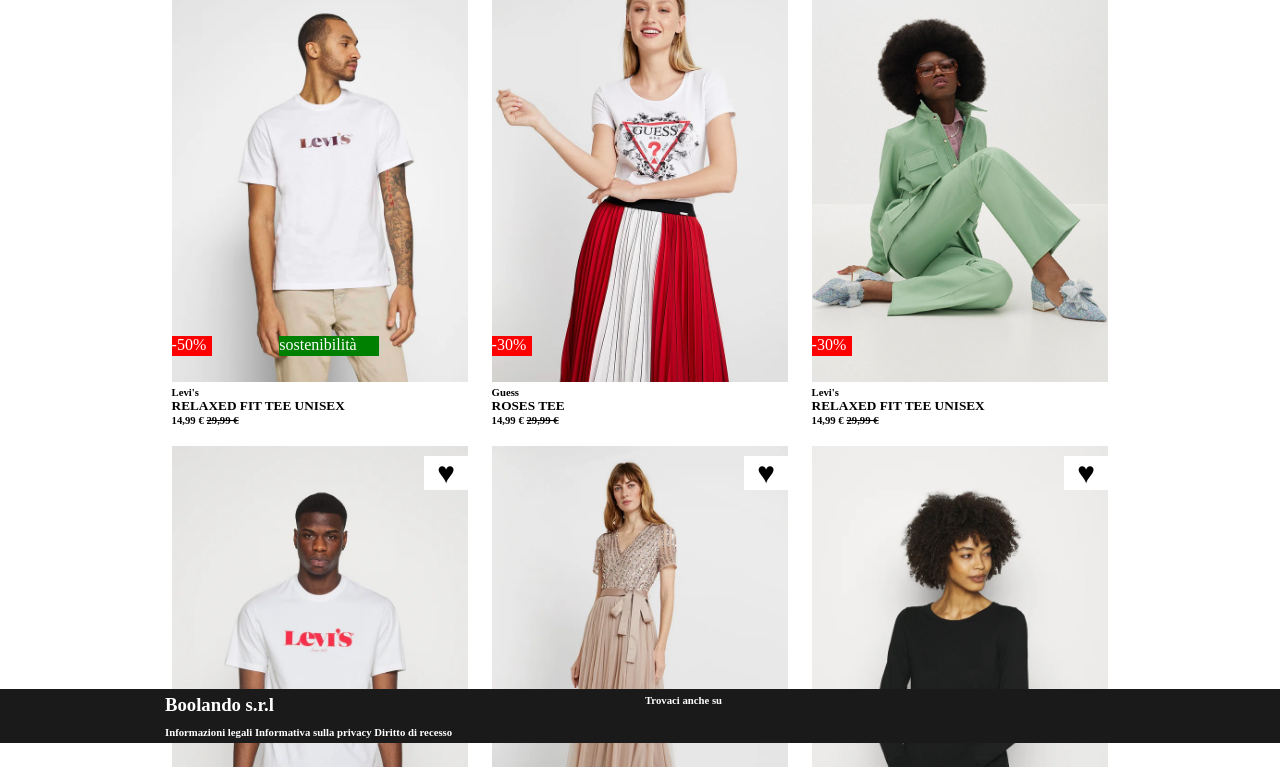
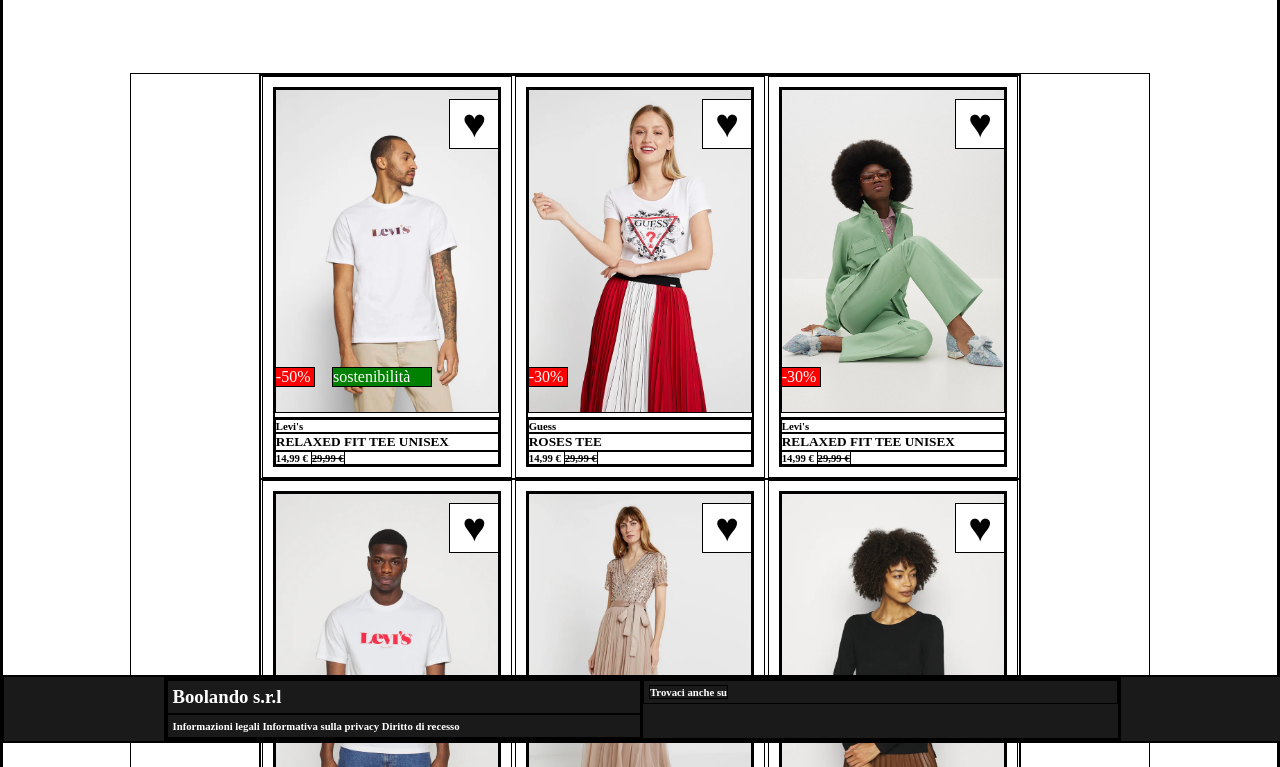
Before and after one commit to info-mic-info/html-css-boolando, a plain HTML site: page index.html in a window 1280 px wide. Shown: the part 57-824 px from the top of the page. Drawn offline with Linux system fonts and the light colour scheme.

```diff
--- a/css/style.css
+++ b/css/style.css
@@ -2,7 +2,7 @@
     padding: 0%;
     margin: 0;
     box-sizing: border-box;
-    /* border: solid 1px black; */
+    border: solid 1px black;
 }
 
 /* HEADER */
@@ -11,8 +11,6 @@ header{
     width: 100%;
     position: fixed;
     z-index: 1;
-
-
     top: 0%;
 }
 
@@ -20,6 +18,7 @@ header{
     margin: 0 auto;
     width: 100%;
     background-color: orange;
+
 
 }
 
@@ -74,6 +73,11 @@ li{
     opacity: 1;
 }
 
+.section-1{
+    margin: 10%;
+
+}
+
 
 
 /* Utility -----------------------------------------*/
@@ -101,8 +105,9 @@ li{
 
 .heart {
     text-align: center;
-    width: 15%;
-    font-size: 30px;
+    width: 50px;
+    height: 50px;
+    font-size: 40px;
     background-color: white;
     position: absolute;
     right: 0%;
```
